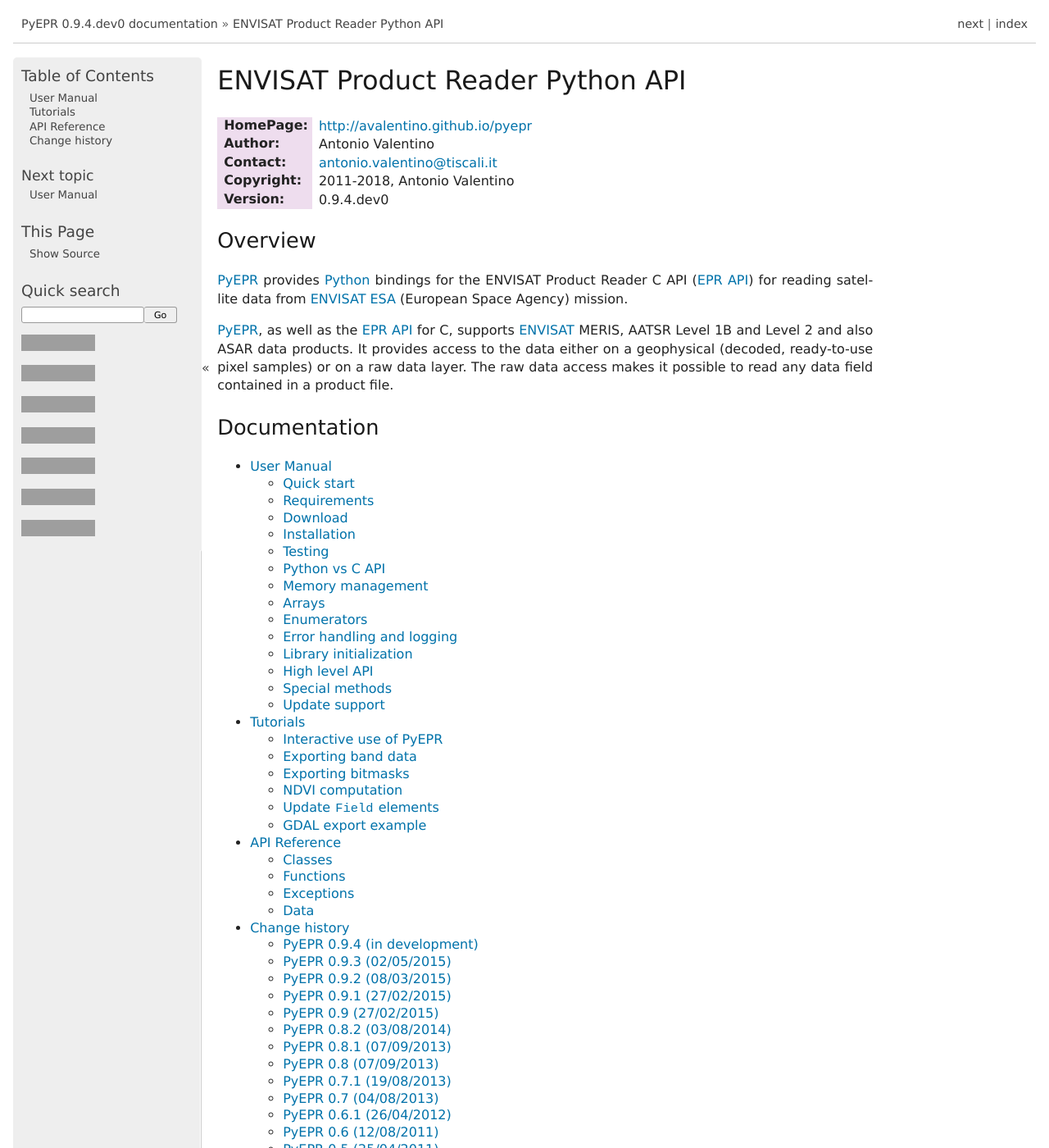
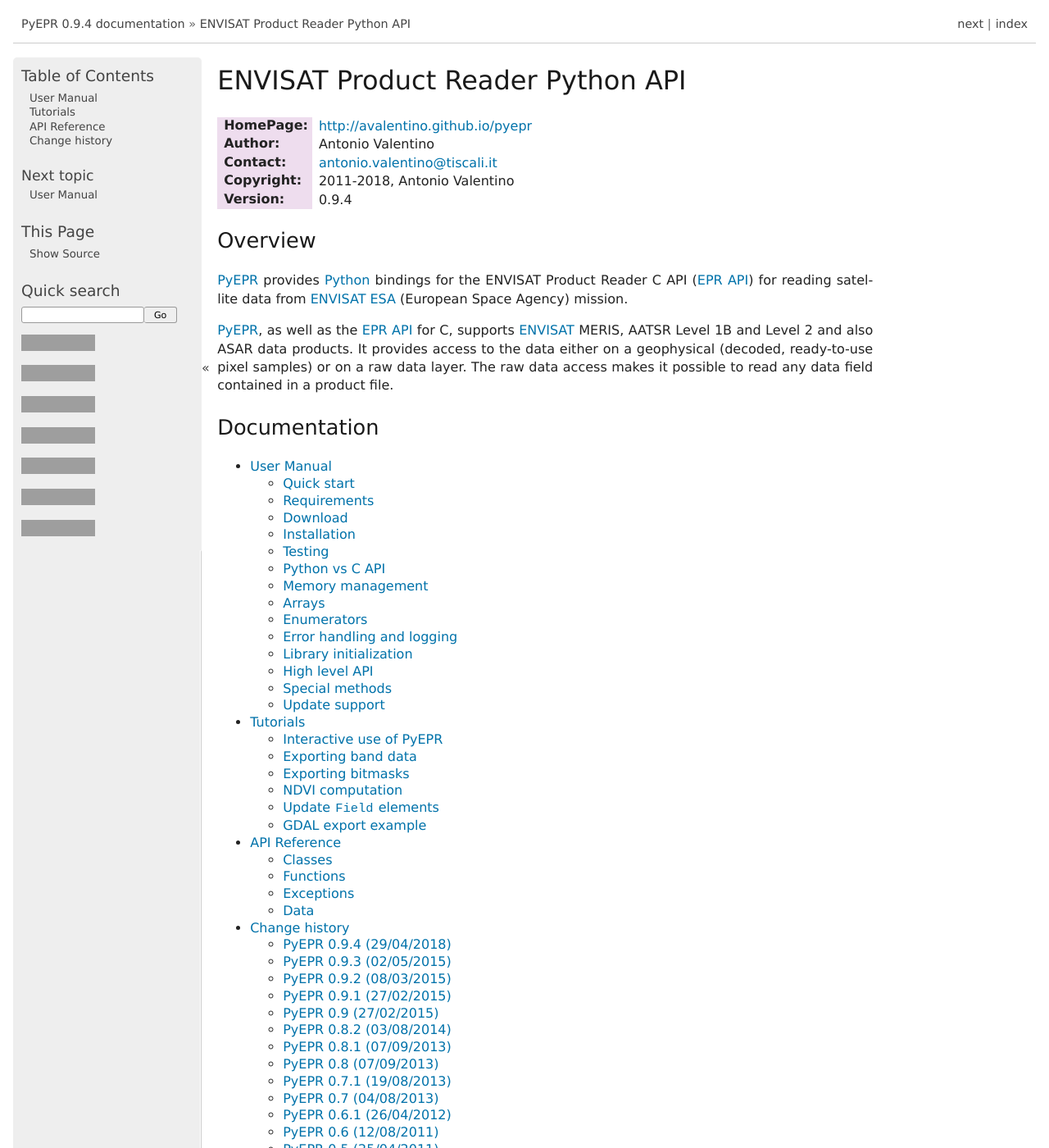
Before and after one commit to avalentino/pyepr, a Sphinx documentation site: the page built from doc/index.txt, in a window 1280 px wide and 1400 px high. Shown: the whole window at 82% size. Built offline with Sphinx 7.4.7, drawn with Linux system fonts in a browser that asks for light colours; formulas are drawn with MathJax 3; comment, search, counter and statistics services are not loaded; some of the changed text lies outside the part shown; grey boxes are pictures that could not be loaded.

Commit message:
Update version number

```diff
--- a/README.txt
+++ b/README.txt
@@ -6,7 +6,7 @@
 :Author:    Antonio Valentino
 :Contact:   antonio.valentino@tiscali.it
 :Copyright: 2011-2018, Antonio Valentino <antonio.valentino@tiscali.it>
-:Version:   0.9.3
+:Version:   0.9.4
 
 
 Introduction
@@ -35,7 +35,7 @@
 In order to use PyEPR it is needed that the following software are
 correctly installed and configured:
 
-* Python2_ >= 2.6 or Python3_ >= 3.1
+* Python2_ >= 2.6 or Python3_ >= 3.1 (including PyPy_)
 * numpy_ >= 1.5.0
 * `EPR API`_ >= 2.2 (optional, since PyEPR 0.7 the source tar-ball comes
   with a copy of the PER C API sources)
@@ -45,6 +45,7 @@
 
 .. _Python2: Python_
 .. _Python3: Python_
+.. _PyPy: http://pypy.orgv
 .. _numpy: http://www.numpy.org
 .. _gcc: http://gcc.gnu.org
 .. _Cython: http://cython.org
--- a/doc/NEWS.txt
+++ b/doc/NEWS.txt
@@ -1,8 +1,8 @@
 Change history
 ==============
 
-PyEPR 0.9.4 (in development)
-----------------------------
+PyEPR 0.9.4 (29/04/2018)
+------------------------
 
 * Fix compatibility with cython_ >= 0.28
 * PyEPR has been successfully tested with PyPy_
--- a/doc/conf.py
+++ b/doc/conf.py
@@ -75,7 +75,7 @@
 # The short X.Y version.
 version = '0.9.4'
 # The full version, including alpha/beta/rc tags.
-release = version + '.dev0'
+release = version  # + '.dev0'
 
 # The language for content autogenerated by Sphinx. Refer to documentation
 # for a list of supported languages.
--- a/doc/index.txt
+++ b/doc/index.txt
@@ -60,7 +60,8 @@
     Online documentation for other PyEpr_ versions:
 
     * `latest <https://pyepr.readthedocs.org/en/latest/>`_ development
-    * `0.9.3 <https://pyepr.readthedocs.org/en/v0.9.3/>`_ (latest stable)
+    * `0.9.3 <https://pyepr.readthedocs.org/en/v0.9.4/>`_ (latest stable)
+    * `0.9.3 <https://pyepr.readthedocs.org/en/v0.9.3/>`_
     * `0.9.2 <https://pyepr.readthedocs.org/en/v0.9.2/>`_
     * `0.9.1 <https://pyepr.readthedocs.org/en/v0.9.1/>`_
     * `0.9 <https://pyepr.readthedocs.org/en/v0.9/>`_
```
Also changed, not shown: 1 other file.
